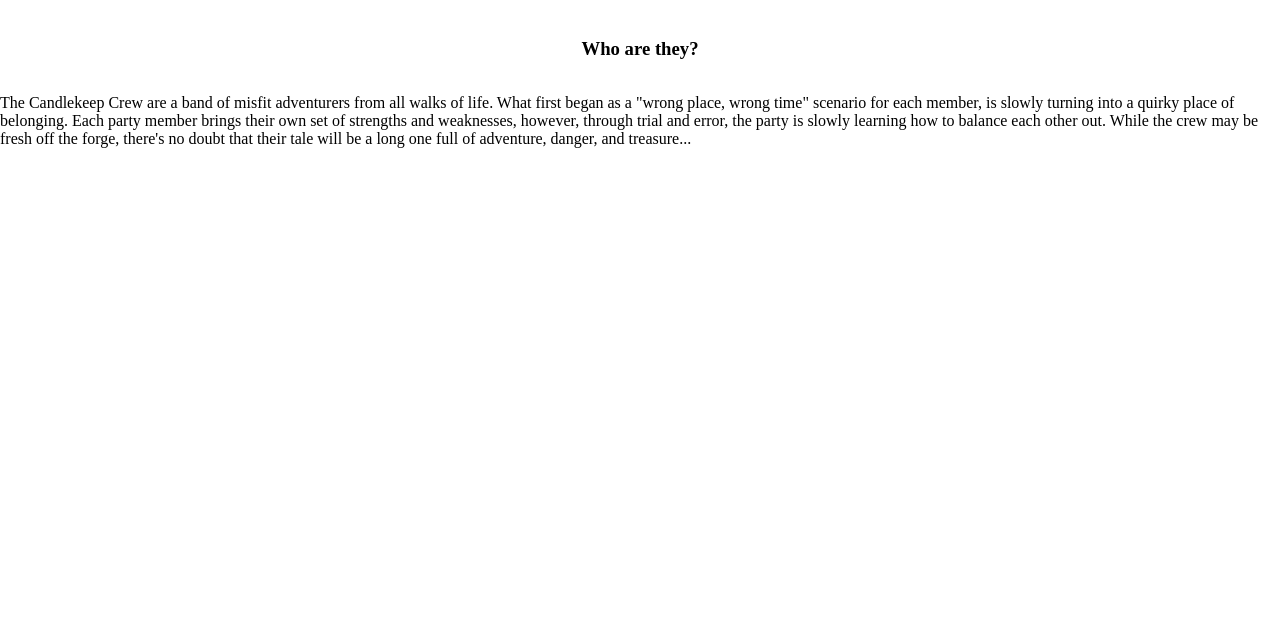
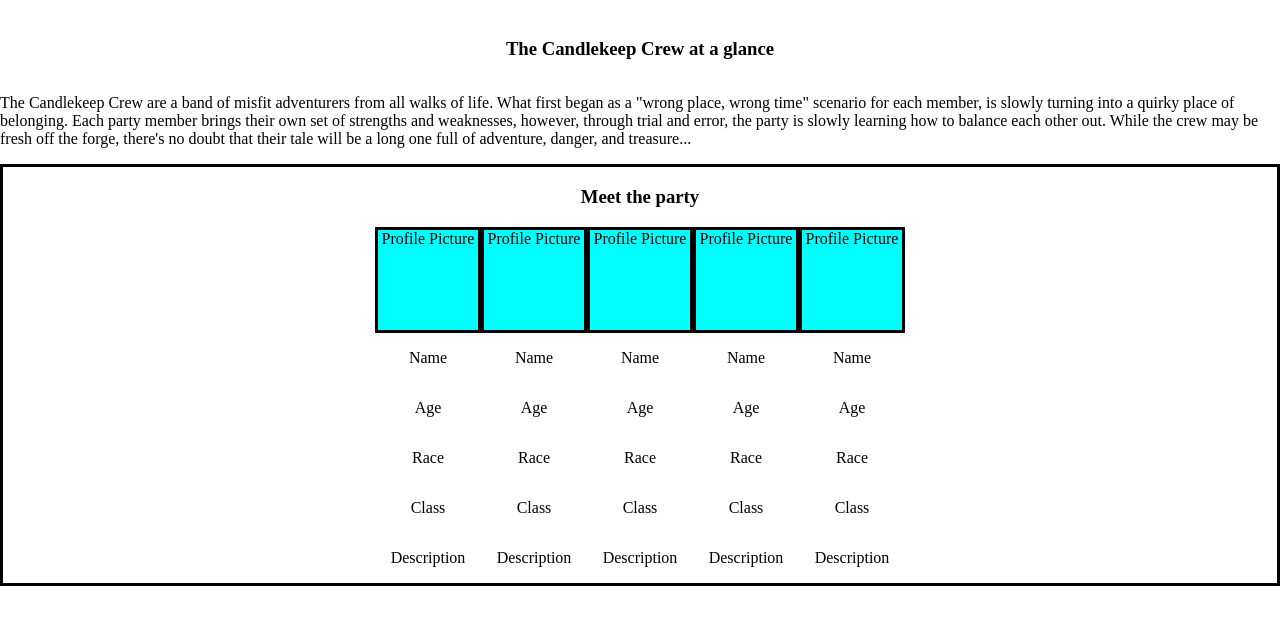
Before and after one commit to KevinBaezDev/candlekeep-crew, a plain HTML site: page index.html in a window 1280 px wide. Shown: the part 61-686 px from the top of the page. Drawn offline with Linux system fonts and the light colour scheme.

Commit message:
Add placeholder text to html file and stylesheet

```diff
--- a/index.html
+++ b/index.html
@@ -13,7 +13,7 @@
         </div>
 
         <div class="intro">
-            <h3>Who are they?</h3>
+            <h3>The Candlekeep Crew at a glance</h3>
             <p>
                 The Candlekeep Crew are a band of misfit adventurers from all walks
                 of life. What first began as a "wrong place, wrong time" scenario for
@@ -25,5 +25,57 @@
                 and treasure...
             </p>
         </div>
+
+        <div class="section-1">
+        <div class="party">
+            <h3>Meet the party</h3>
+            <div class="members">
+            <div class="dale">
+                <span>Profile Picture</span>
+                <p>Name</p>
+                <p>Age</p>
+                <p>Race</p>
+                <p>Class</p>
+                <p>Description</p>
+            </div>
+
+            <div class="bryce">
+                <span>Profile Picture</span>
+                <p>Name</p>
+                <p>Age</p>
+                <p>Race</p>
+                <p>Class</p>
+                <p>Description</p>
+            </div>
+
+            <div class="q">
+                <span>Profile Picture</span>
+                <p>Name</p>
+                <p>Age</p>
+                <p>Race</p>
+                <p>Class</p>
+                <p>Description</p>
+            </div>
+
+            <div class="viscera">
+                <span>Profile Picture</span>
+                <p>Name</p>
+                <p>Age</p>
+                <p>Race</p>
+                <p>Class</p>
+                <p>Description</p>
+            </div>
+
+            <div class="acky">
+                <span>Profile Picture</span>
+                <p>Name</p>
+                <p>Age</p>
+                <p>Race</p>
+                <p>Class</p>
+                <p>Description</p>
+            </div>
+        </div>
+        </div>
+    </div>
     </body>
 </html>
--- a/style.css
+++ b/style.css
@@ -15,3 +15,43 @@ body {
     justify-content: center;
     align-items: center;
 }
+
+.section-1 {
+    display: flex;
+    justify-content: center;
+    align-items: center;
+    border-style: solid;
+}
+
+.party {
+    display: flex;
+    flex-direction: column;
+    justify-content: center;
+    align-items: center;
+}
+
+.members {
+    display: flex;
+    justify-content: center;
+    align-items: center;
+}
+
+.dale,
+.bryce,
+.q,
+.viscera,
+.acky {
+    display: flex;
+    flex-direction: column;
+    justify-content: center;
+    align-items: center;
+    text-align: center;
+}
+
+
+span {
+    border-style: solid;
+    background-color: aqua;
+    width: 100px;
+    height: 100px;
+}
```
